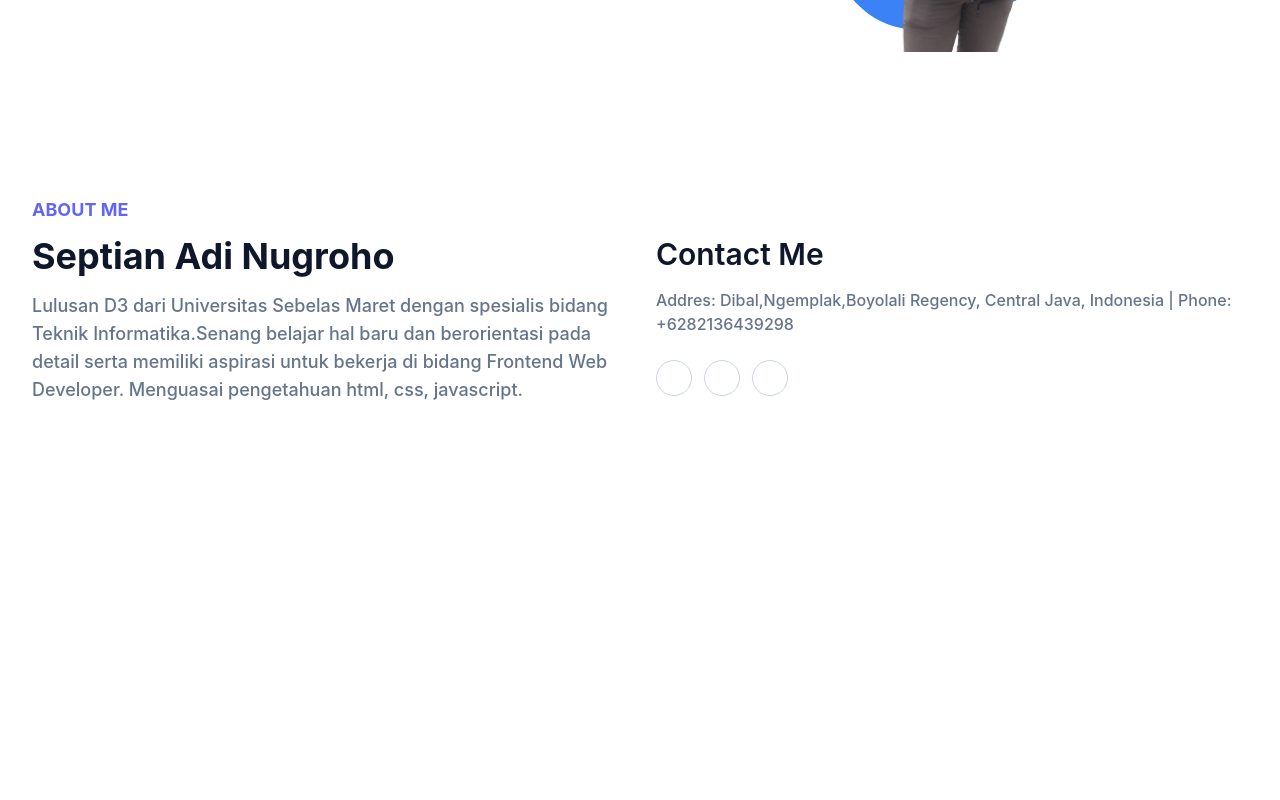
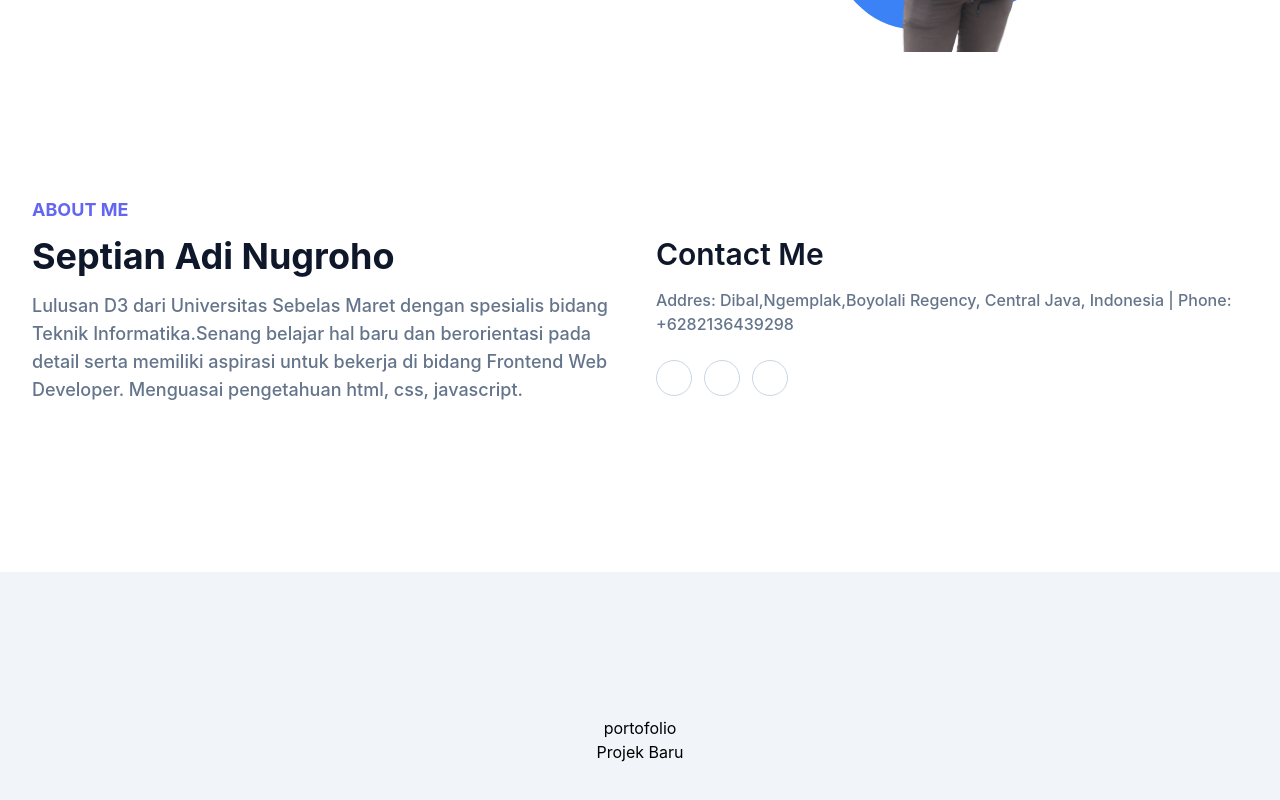
Before and after one commit to SeptianAdi08/Portofolio, a React (Create React App) app: page / in a window 1280 px wide. Shown: the part 523-1323 px from the top of the page. Before the commit the page ends 1095 px from the top, so only its background shows below. Built offline with nearby package versions, Linux system fonts and the light colour scheme.

Commit message:
Portofolio add

```diff
--- a/src/App.js
+++ b/src/App.js
@@ -4,6 +4,7 @@ import Home from './component/Home';
 import Navigation from './component/Navigation';
 import Footer from './component/Footer';
 import HeroSection from './component/HeroSection';
+import Projek from './component/Projek';
 
 
 function App() {
@@ -14,6 +15,7 @@ function App() {
     <Navigation/>
     <Home/>
     <HeroSection/>
+    <Projek/>
 
 
     </div>
--- a/src/component/Projek.js
+++ b/src/component/Projek.js
@@ -0,0 +1,24 @@
+import React from "react";
+
+
+
+const Projek = () => {
+    return(
+<section id="portofolio" className="pt-36 pb-16 bg-slate-100">
+    <div className="container">
+        <div className=" w-full px-4">
+            <div className=" max-w-xl mx-auto text-center mb-16">
+                <h4>portofolio</h4>
+                <h2>Projek Baru</h2>
+                <p></p>
+            </div>
+        </div>
+    </div>
+
+</section>
+    );
+}
+
+
+
+export default Projek
```
